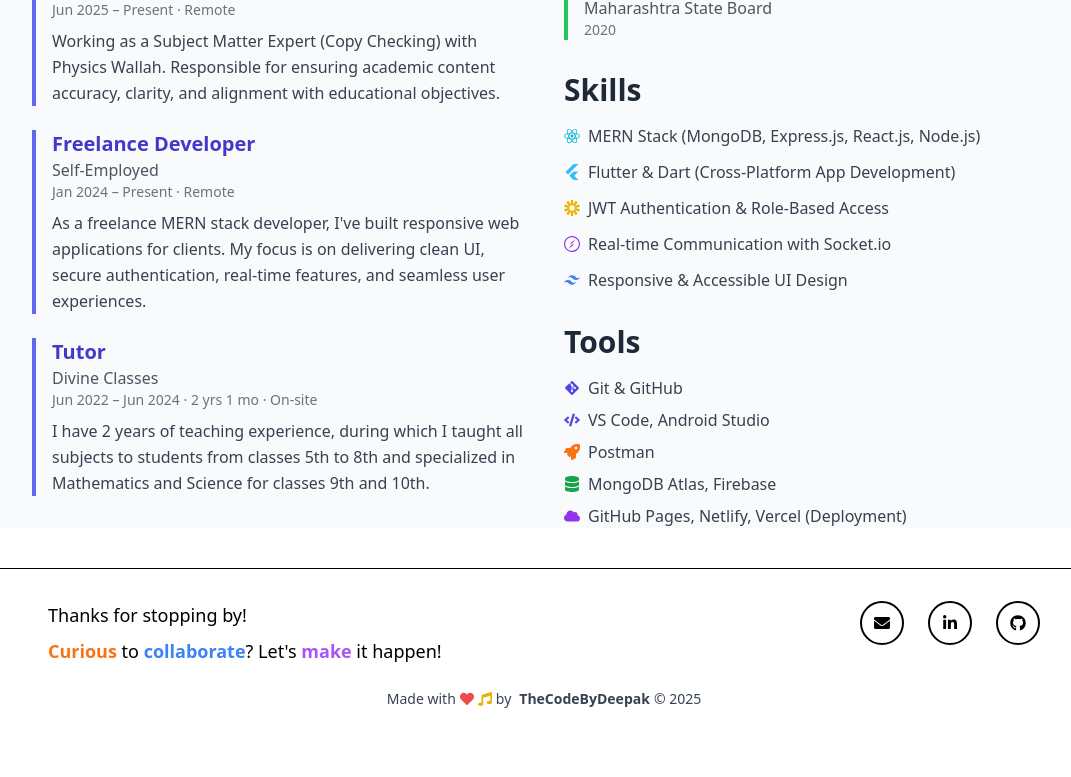
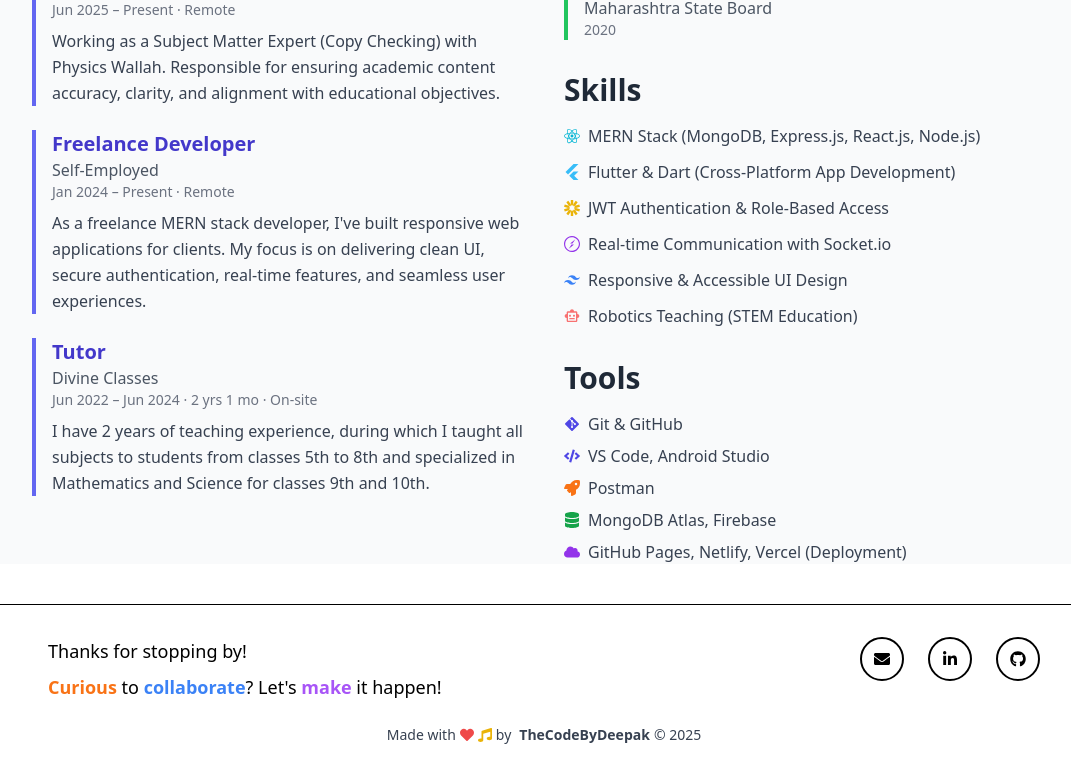
Before and after one commit to TheCodeByDeepak/TheCodeByDeepak.github.io, a React (Create React App) app: page /about in a window 1280 px wide. Shown: the part 1236-2013 px from the top of the page, without its empty margins (96-1167 px from the left). Before the commit the page ends 1977 px from the top, so only its background shows below. Built offline with nearby package versions, Linux system fonts and the light colour scheme.

Commit message:
Updated Skills in About Section

```diff
--- a/src/pages/About.jsx
+++ b/src/pages/About.jsx
@@ -1,6 +1,8 @@
 import React from "react";
 import hangingImage from "../assets/icard.png";
 import { FaGitAlt, FaCode, FaDatabase, FaCloud, FaRocket  } from "react-icons/fa";
+import { MdOutlineSmartToy } from "react-icons/md";
+
 import { SiReact, SiJsonwebtokens, SiSocketdotio, SiTailwindcss, SiFlutter } from "react-icons/si";
 
 
@@ -245,6 +247,11 @@ export default function About() {
       <SiTailwindcss className="text-blue-500" />
       Responsive & Accessible UI Design
     </li>
+    <li className="flex items-center gap-2">
+  <MdOutlineSmartToy className="text-red-400" />
+  Robotics Teaching (STEM Education)
+</li>
+
   </ul>
 </div>
 
```
